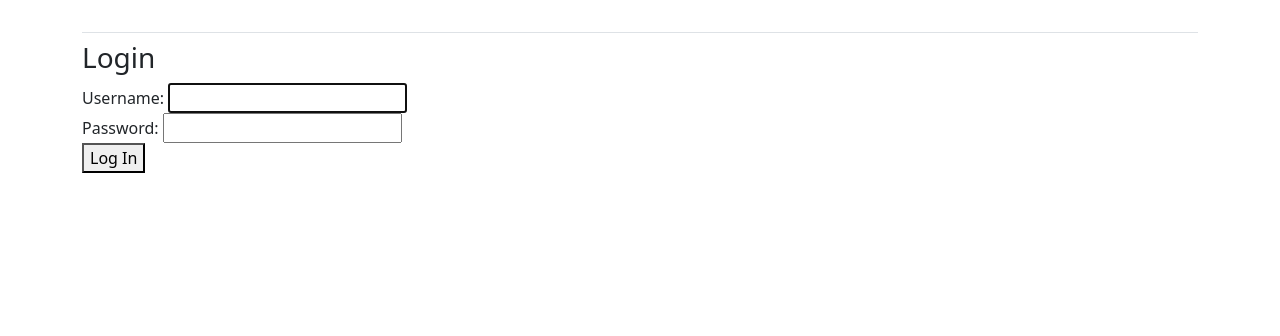
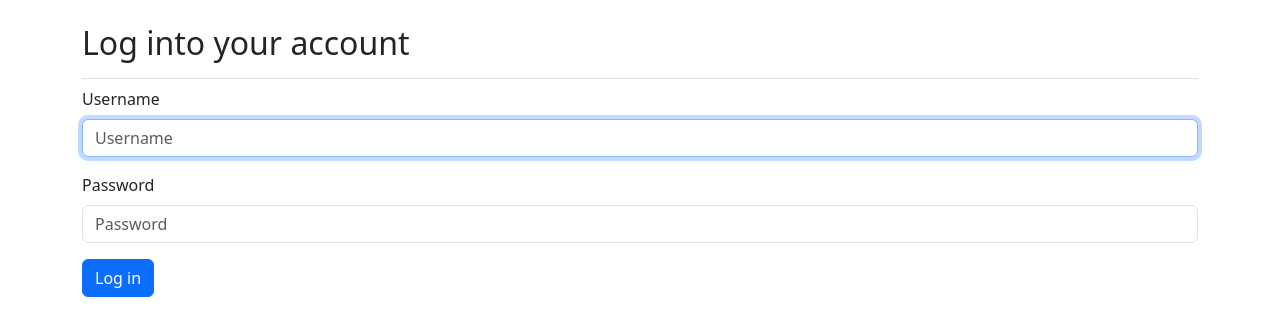
Before and after one commit to 49M/Developian_Web, a Django app: page /accounts/login/ in a window 1280 px wide. Shown: the part 66-402 px from the top of the page. Run offline with Django 5.2, Linux system fonts and the light colour scheme; some libraries are stand-ins or nearby versions.

Commit message:
Log in page styled

```diff
--- a/accounts/templates/registration/login.html
+++ b/accounts/templates/registration/login.html
@@ -1,16 +1,18 @@
 {% extends 'developian/base.html' %}
+{% load django_bootstrap5 %}
+
+{% block page_header %}
+  <h2>Log into your account</h2>
+{% endblock page_header %}
 
 {% block content %}
-  <h3>Login</h3>
+  <!-- <h3>Login</h3>
   {% if form.errors %}
     <p>Your username and password didn't match. Please try again.</p>
-  {% endif %}
-
+  {% endif %} -->
   <form action="{% url 'accounts:login' %}" method="post">
     {% csrf_token %}
-    {{ form.as_div }}
-
-    <button name="submit">Log In</button>
+    {% bootstrap_form form %}
+    {% bootstrap_button button_type="submit" content="Log in" %}
   </form>
-
 {% endblock content %}
```
Also changed, not shown: developian/templates/developian/index.html (+6 -2 lines), db.sqlite3.
